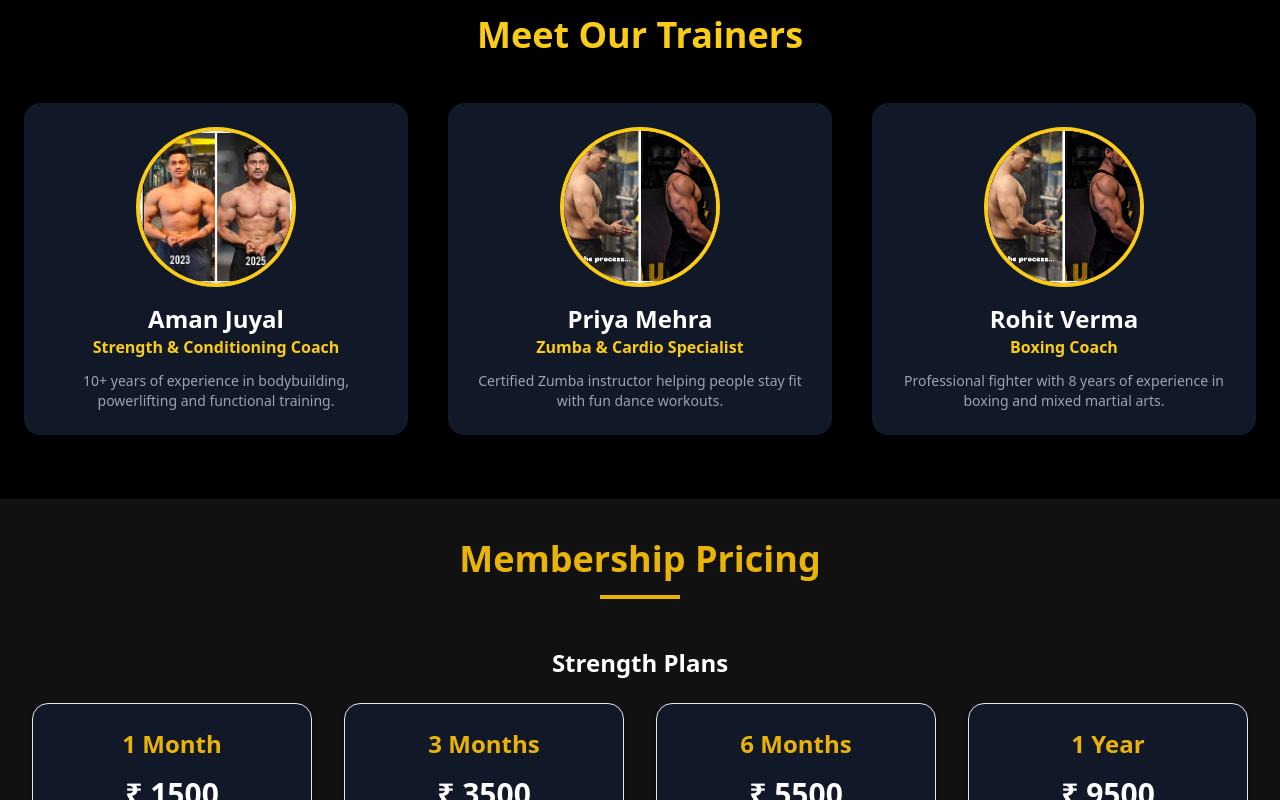
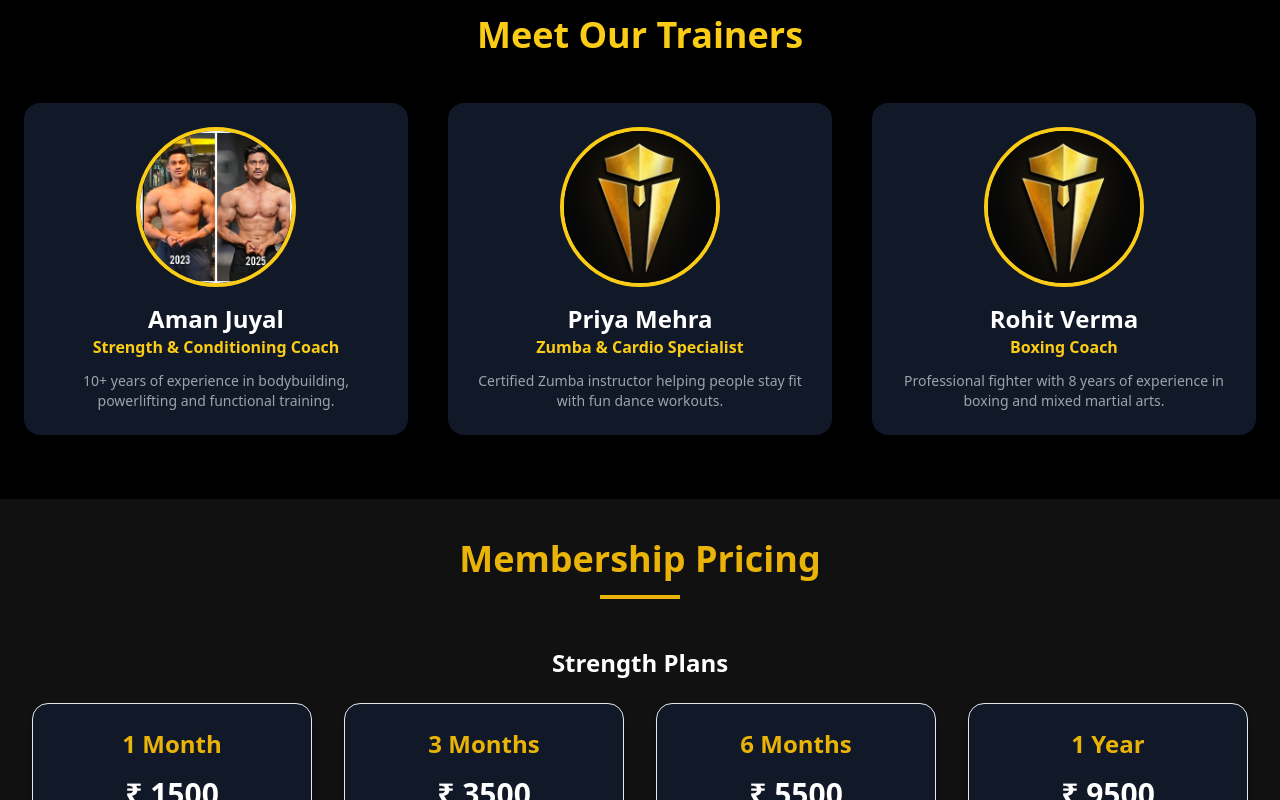
Before and after one commit to AshuRaturi/mutantsgym, a React (Vite) app: page / in a window 1280 px wide. Shown: the part 2440-3240 px from the top of the page. Built offline with nearby package versions, Linux system fonts and the light colour scheme.

Commit message:
Updated code with latest image & mail changes

```diff
--- a/src/components/Footer.jsx
+++ b/src/components/Footer.jsx
@@ -115,7 +115,7 @@ const Footer = () => {
         </p>
         <p className="mt-1 text-xs text-gray-500 dark:text-gray-400">
           Developed &amp; Managed by{" "}
-          <span className="font-medium">Ashutosh Raturi</span>
+          <a href="https://portfolioashutosh-lovat.vercel.app/" target="_blank" className="font-medium underline">Ashutosh Raturi</a>
         </p>
       </div>
     </footer>
--- a/src/components/OurTrainers.jsx
+++ b/src/components/OurTrainers.jsx
@@ -17,7 +17,7 @@ const trainers = [
   {
     name: "Priya Mehra",
     role: "Zumba & Cardio Specialist",
-    img: "/aman2-new.jpeg",
+    img: "/logo.png",
     desc: "Certified Zumba instructor helping people stay fit with fun dance workouts.",
     socials: {
       instagram: "#",
@@ -28,7 +28,7 @@ const trainers = [
   {
     name: "Rohit Verma",
     role: "Boxing Coach",
-    img: "/aman2-new.jpeg",
+    img: "/logo.png",
     desc: "Professional fighter with 8 years of experience in boxing and mixed martial arts.",
     socials: {
       instagram: "#",
```
Also changed, not shown: public/logo.png (added), src/assets/logo.png (deleted).
